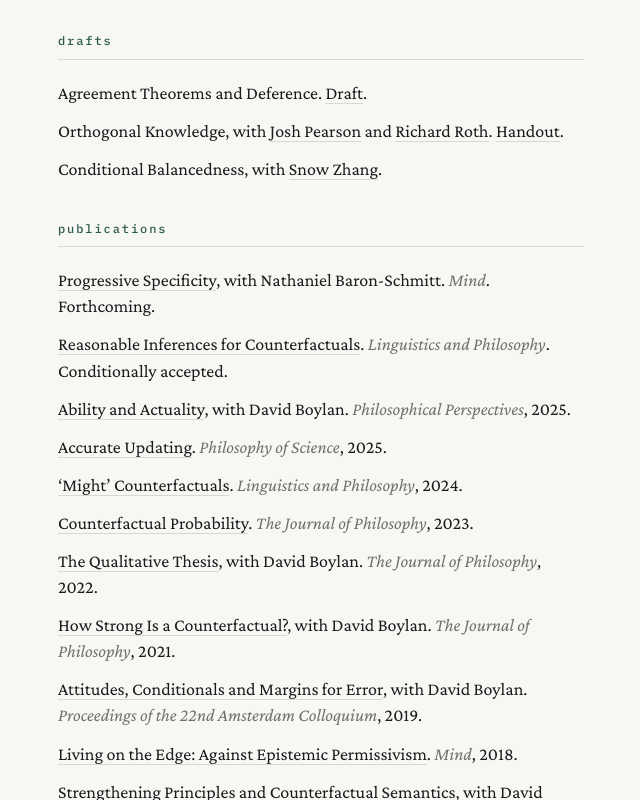
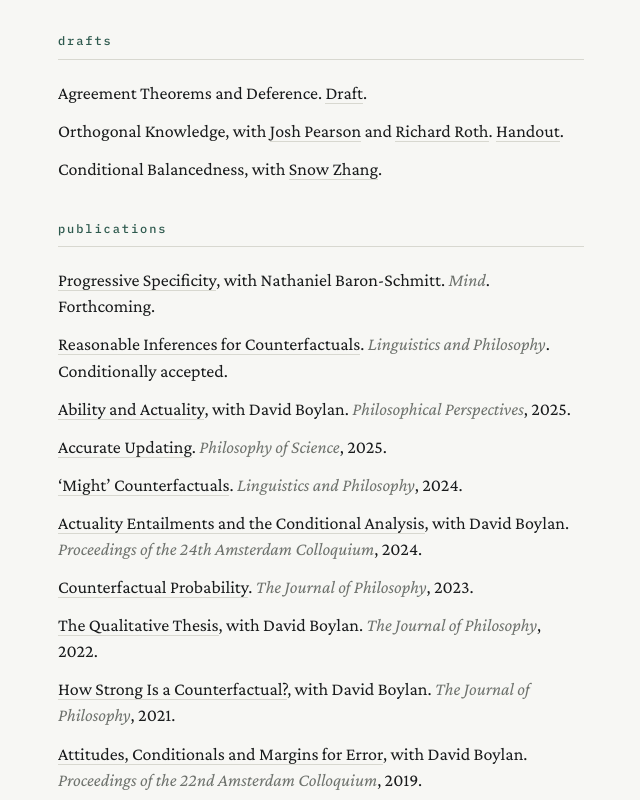
Before and after one commit to gingerschultheis/gingerschultheis.github.io, a plain HTML site: page index.html in a window 1280 px wide. Shown: the part 367-1167 px from the top of the page, without its empty margins (369-1009 px from the left). Drawn offline with nearby package versions, Linux system fonts and the light colour scheme.

Commit message:
Update index.html

```diff
--- a/index.html
+++ b/index.html
@@ -182,6 +182,10 @@
         <span class="venue">Linguistics and Philosophy</span>, 2024.</p>
     </div>
     <div class="entry">
+      <p><a href="https://doi.org/10.53437/nncegx95">Actuality Entailments and the Conditional Analysis</a>, with David Boylan.
+        <span class="venue">Proceedings of the 24th Amsterdam Colloquium</span>, 2024.</p>
+    </div>
+    <div class="entry">
       <p><a href="https://www.pdcnet.org/jphil/content/jphil_2023_0120_0011_0581_0614">Counterfactual Probability</a>.
         <span class="venue">The Journal of Philosophy</span>, 2023.</p>
     </div>
```
